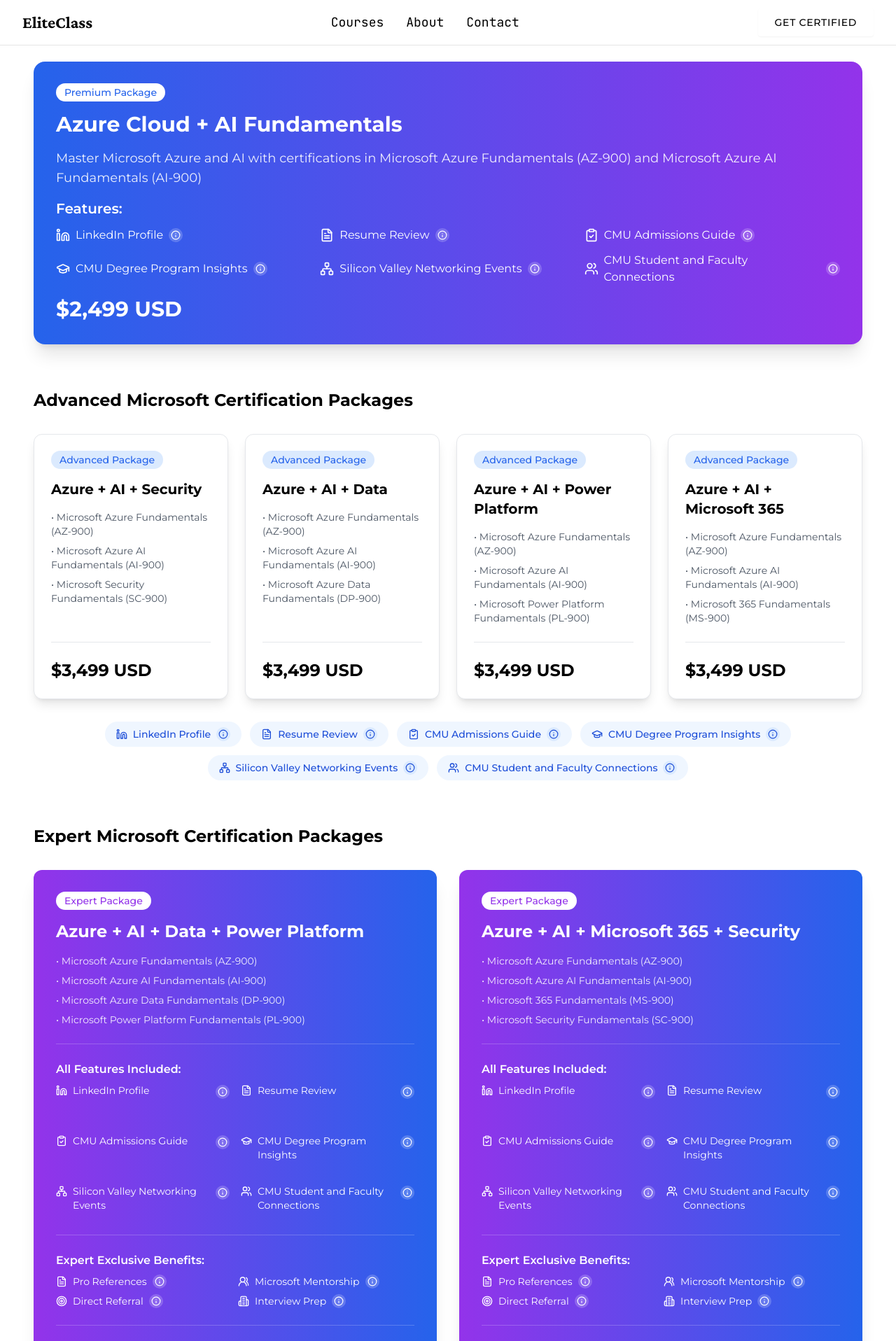
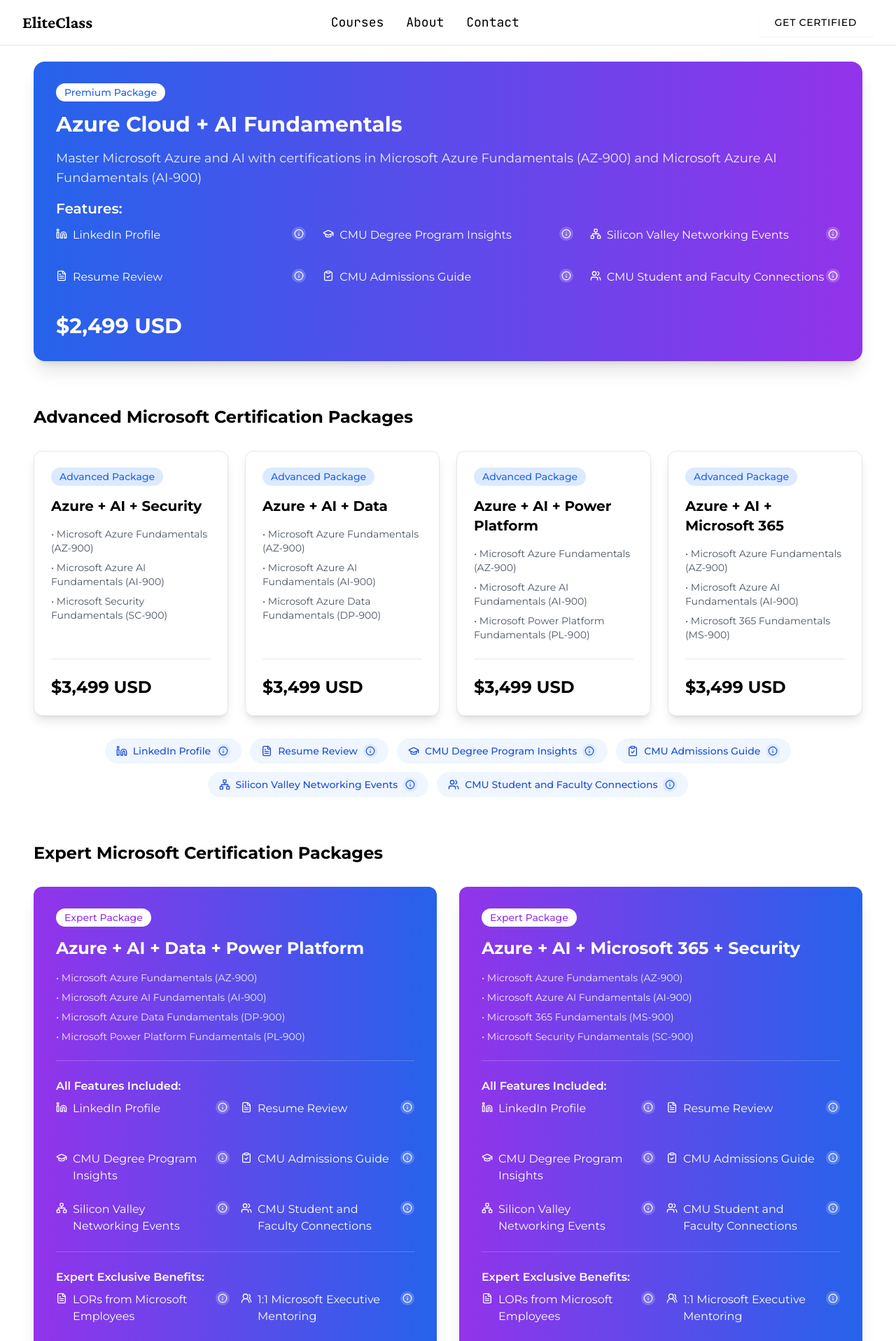
Before and after one commit to Venture-Elite-Class/landing-page, a Next.js app: page /courses in a window 1280 px wide. Shown: the top 1916 px of the page at 70% size. Built offline with nearby package versions, Linux system fonts and the light colour scheme.

Commit message:
tooltips, content, alignment all perfect

```diff
--- a/app/courses/page.tsx
+++ b/app/courses/page.tsx
@@ -43,14 +43,14 @@ const commonFeatures: Feature[] = [
     icon: "FileText"
   },
   {
+    title: "CMU Degree Program Insights",
+    description: "In-depth exploration of CMU's degree programs with detailed insights from Program Directors",
+    icon: "GraduationCap"
+  },
+  {
     title: "CMU Admissions Guide",
     description: "Direct guidance from CMU admissions committee members on application strategy",
     icon: "ClipboardCheck"
-  },
-  {
-    title: "CMU Degree Program Insights",
-    description: "In-depth exploration of CMU's degree programs with detailed insights from Program Directors",
-    icon: "GraduationCap"
   },
   {
     title: "Silicon Valley Networking Events",
@@ -66,23 +66,23 @@ const commonFeatures: Feature[] = [
 
 const expertFeatures: Feature[] = [
   {
-    title: "Pro References",
-    description: "Personalized letters of recommendation from industry experts",
+    title: "LORs from Microsoft Employees",
+    description: "Receive personalized letters of recommendation for university admissions from Microsoft senior engineers and industry leaders, highlighting your potential for graduate studies",
     icon: "FileText"
   },
   {
-    title: "Microsoft Mentorship",
-    description: "Three 30-minute 1:1 mentorship sessions with a Microsoft Employee of choice",
+    title: "1:1 Microsoft Executive Mentoring",
+    description: "Exclusive access to three personalized 30-minute mentoring sessions with Microsoft employees from our mentorship network, focusing on career guidance, technical expertise, and professional development",
     icon: "Users2"
   },
   {
-    title: "Direct Referral",
-    description: "Guaranteed referral for a position at Microsoft",
+    title: "Microsoft Career Opportunity",
+    description: "Receive a direct internal referral for a position at Microsoft through our professional network, enhancing your application for roles that match your skills and experience",
     icon: "Target"
   },
   {
-    title: "Interview Prep",
-    description: "3 comprehensive mock interview practice sessions with feedback",
+    title: "Elite Interview Preparation Program",
+    description: "Comprehensive interview preparation package including three mock interviews with Microsoft engineers, detailed feedback sessions, and personalized strategies for technical and behavioral questions",
     icon: "Building2"
   }
 ];
@@ -127,21 +127,24 @@ export default function CoursesPage() {
             </p>
             <div className="mt-6">
               <h3 className="text-xl font-semibold mb-3">Features:</h3>
-              <ul className="grid grid-cols-1 md:grid-cols-2 lg:grid-cols-3 gap-3">
-                {commonFeatures.map((feature, index) => (
-                  <li key={index} className="flex items-center space-x-2">
-                    {getIcon(feature.icon, "w-5 h-5")}
-                    <span>{feature.title}</span>
+              <div className="grid grid-cols-3 gap-6">
+                {/* Column 1: LinkedIn and Resume */}
+                <ul className="space-y-3">
+                  {commonFeatures.slice(0, 2).map((feature, index) => (
+                    <li key={index} className="flex items-start min-h-[3rem]">
+                      {getIcon(feature.icon, "w-4 h-4 mt-0.5")}
+                      <span className="flex-1 ml-2 mr-0.5">{feature.title}</span>
                       <TooltipProvider>
                         <Tooltip delayDuration={200}>
                           <TooltipTrigger asChild>
-                          <div className="w-5 h-5 rounded-full bg-white/20 flex items-center justify-center hover:bg-white/30 transition-colors cursor-help">
+                            <div className="flex-shrink-0 w-5 h-5 rounded-full bg-white/20 flex items-center justify-center hover:bg-white/30 transition-colors cursor-help">
                               <Info className="w-3.5 h-3.5" />
                             </div>
                           </TooltipTrigger>
                           <TooltipContent
-                          side="right"
-                          align="start"
+                            side="bottom"
+                            align="center"
+                            sideOffset={5}
                             className="bg-white text-gray-900 border-none shadow-lg p-3 max-w-[280px] rounded-lg"
                           >
                             <p className="text-sm leading-relaxed">{feature.description}</p>
@@ -151,6 +154,59 @@ export default function CoursesPage() {
                     </li>
                   ))}
                 </ul>
+                {/* Column 2: CMU Degree and Admissions */}
+                <ul className="space-y-3">
+                  {commonFeatures.slice(2, 4).map((feature, index) => (
+                    <li key={index} className="flex items-start min-h-[3rem]">
+                      {getIcon(feature.icon, "w-4 h-4 mt-0.5")}
+                      <span className="flex-1 ml-2 mr-0.5">{feature.title}</span>
+                      <TooltipProvider>
+                        <Tooltip delayDuration={200}>
+                          <TooltipTrigger asChild>
+                            <div className="flex-shrink-0 w-5 h-5 rounded-full bg-white/20 flex items-center justify-center hover:bg-white/30 transition-colors cursor-help">
+                              <Info className="w-3.5 h-3.5" />
+                            </div>
+                          </TooltipTrigger>
+                          <TooltipContent
+                            side="bottom"
+                            align="center"
+                            sideOffset={5}
+                            className="bg-white text-gray-900 border-none shadow-lg p-3 max-w-[280px] rounded-lg"
+                          >
+                            <p className="text-sm leading-relaxed">{feature.description}</p>
+                          </TooltipContent>
+                        </Tooltip>
+                      </TooltipProvider>
+                    </li>
+                  ))}
+                </ul>
+                {/* Column 3: Silicon Valley and Faculty */}
+                <ul className="space-y-3">
+                  {commonFeatures.slice(4, 6).map((feature, index) => (
+                    <li key={index} className="flex items-start min-h-[3rem]">
+                      {getIcon(feature.icon, "w-4 h-4 mt-0.5")}
+                      <span className="flex-1 ml-2 mr-0.5">{feature.title}</span>
+                      <TooltipProvider>
+                        <Tooltip delayDuration={200}>
+                          <TooltipTrigger asChild>
+                            <div className="flex-shrink-0 w-5 h-5 rounded-full bg-white/20 flex items-center justify-center hover:bg-white/30 transition-colors cursor-help">
+                              <Info className="w-3.5 h-3.5" />
+                            </div>
+                          </TooltipTrigger>
+                          <TooltipContent
+                            side="bottom"
+                            align="center"
+                            sideOffset={5}
+                            className="bg-white text-gray-900 border-none shadow-lg p-3 max-w-[280px] rounded-lg"
+                          >
+                            <p className="text-sm leading-relaxed">{feature.description}</p>
+                          </TooltipContent>
+                        </Tooltip>
+                      </TooltipProvider>
+                    </li>
+                  ))}
+                </ul>
+              </div>
             </div>
             <div className="mt-6">
               <span className="text-3xl font-bold">$2,499 USD</span>
@@ -189,9 +245,9 @@ export default function CoursesPage() {
         </div>
         <div className="flex flex-wrap gap-3 justify-center">
           {commonFeatures.map((feature, index) => (
-            <div key={index} className="bg-blue-50 text-blue-700 px-4 py-2 rounded-full text-sm font-medium flex items-center gap-2 group">
+            <div key={index} className="bg-blue-50 text-blue-700 px-4 py-2 rounded-full text-sm font-medium flex items-center group">
               {getIcon(feature.icon, "w-4 h-4")}
-              <span>{feature.title}</span>
+              <span className="mx-2">{feature.title}</span>
               <TooltipProvider>
                 <Tooltip delayDuration={200}>
                   <TooltipTrigger asChild>
@@ -200,8 +256,9 @@ export default function CoursesPage() {
                     </div>
                   </TooltipTrigger>
                   <TooltipContent
-                    side="top"
+                    side="bottom"
                     align="center"
+                    sideOffset={5}
                     className="bg-white text-gray-900 border-none shadow-lg p-3 max-w-[280px] rounded-lg"
                   >
                     <p className="text-sm leading-relaxed">{feature.description}</p>
@@ -238,19 +295,20 @@ export default function CoursesPage() {
                 <h4 className="font-semibold mb-2">All Features Included:</h4>
                 <ul className="grid grid-cols-2 gap-y-6 gap-x-4">
                   {commonFeatures.slice(0, 3).map((feature, index) => (
-                    <li key={index} className="flex items-start space-x-2 text-sm min-h-[3rem]">
+                    <li key={index} className="flex items-start min-h-[3rem]">
                       {getIcon(feature.icon, "w-4 h-4 mt-0.5")}
-                      <span className="flex-1">{feature.title}</span>
+                      <span className="flex-1 ml-2 mr-0.5">{feature.title}</span>
                       <TooltipProvider>
                         <Tooltip delayDuration={200}>
                           <TooltipTrigger asChild>
-                            <div className="flex-shrink-0 w-5 h-5 mt-0.5 rounded-full bg-white/20 flex items-center justify-center hover:bg-white/30 transition-colors cursor-help">
+                            <div className="flex-shrink-0 w-5 h-5 rounded-full bg-white/20 flex items-center justify-center hover:bg-white/30 transition-colors cursor-help">
                               <Info className="w-3.5 h-3.5" />
                             </div>
                           </TooltipTrigger>
                           <TooltipContent
-                            side="right"
-                            align="start"
+                            side="bottom"
+                            align="center"
+                            sideOffset={5}
                             className="bg-white text-gray-900 border-none shadow-lg p-3 max-w-[280px] rounded-lg"
                           >
                             <p className="text-sm leading-relaxed">{feature.description}</p>
@@ -260,19 +318,20 @@ export default function CoursesPage() {
                     </li>
                   ))}
                   {commonFeatures.slice(3).map((feature, index) => (
-                    <li key={index + 3} className="flex items-start space-x-2 text-sm min-h-[3rem]">
+                    <li key={index + 3} className="flex items-start min-h-[3rem]">
                       {getIcon(feature.icon, "w-4 h-4 mt-0.5")}
-                      <span className="flex-1">{feature.title}</span>
+                      <span className="flex-1 ml-2 mr-0.5">{feature.title}</span>
                       <TooltipProvider>
                         <Tooltip delayDuration={200}>
                           <TooltipTrigger asChild>
-                            <div className="flex-shrink-0 w-5 h-5 mt-0.5 rounded-full bg-white/20 flex items-center justify-center hover:bg-white/30 transition-colors cursor-help">
+                            <div className="flex-shrink-0 w-5 h-5 rounded-full bg-white/20 flex items-center justify-center hover:bg-white/30 transition-colors cursor-help">
                               <Info className="w-3.5 h-3.5" />
                             </div>
                           </TooltipTrigger>
                           <TooltipContent
-                            side="right"
-                            align="start"
+                            side="bottom"
+                            align="center"
+                            sideOffset={5}
                             className="bg-white text-gray-900 border-none shadow-lg p-3 max-w-[280px] rounded-lg"
                           >
                             <p className="text-sm leading-relaxed">{feature.description}</p>
@@ -286,21 +345,22 @@ export default function CoursesPage() {
 
               <div className="mt-6 pt-6 border-t border-white/20">
                 <h4 className="font-semibold mb-2">Expert Exclusive Benefits:</h4>
-                <ul className="grid grid-cols-2 gap-2">
+                <ul className="grid grid-cols-2 gap-y-6 gap-x-4">
                   {expertFeatures.map((feature, index) => (
-                    <li key={index} className="flex items-center space-x-2 text-sm">
-                      {getIcon(feature.icon, "w-4 h-4")}
-                      <span>{feature.title}</span>
+                    <li key={index} className="flex items-start min-h-[3rem]">
+                      {getIcon(feature.icon, "w-4 h-4 mt-0.5")}
+                      <span className="flex-1 ml-2 mr-0.5">{feature.title}</span>
                       <TooltipProvider>
                         <Tooltip delayDuration={200}>
                           <TooltipTrigger asChild>
-                            <div className="w-5 h-5 rounded-full bg-white/20 flex items-center justify-center hover:bg-white/30 transition-colors cursor-help">
+                            <div className="flex-shrink-0 w-5 h-5 rounded-full bg-white/20 flex items-center justify-center hover:bg-white/30 transition-colors cursor-help">
                               <Info className="w-3.5 h-3.5" />
                             </div>
                           </TooltipTrigger>
                           <TooltipContent
-                            side="right"
-                            align="start"
+                            side="bottom"
+                            align="center"
+                            sideOffset={5}
                             className="bg-white text-gray-900 border-none shadow-lg p-3 max-w-[280px] rounded-lg"
                           >
                             <p className="text-sm leading-relaxed">{feature.description}</p>
```
Lines whose indentation alone changed are shown as unchanged.
